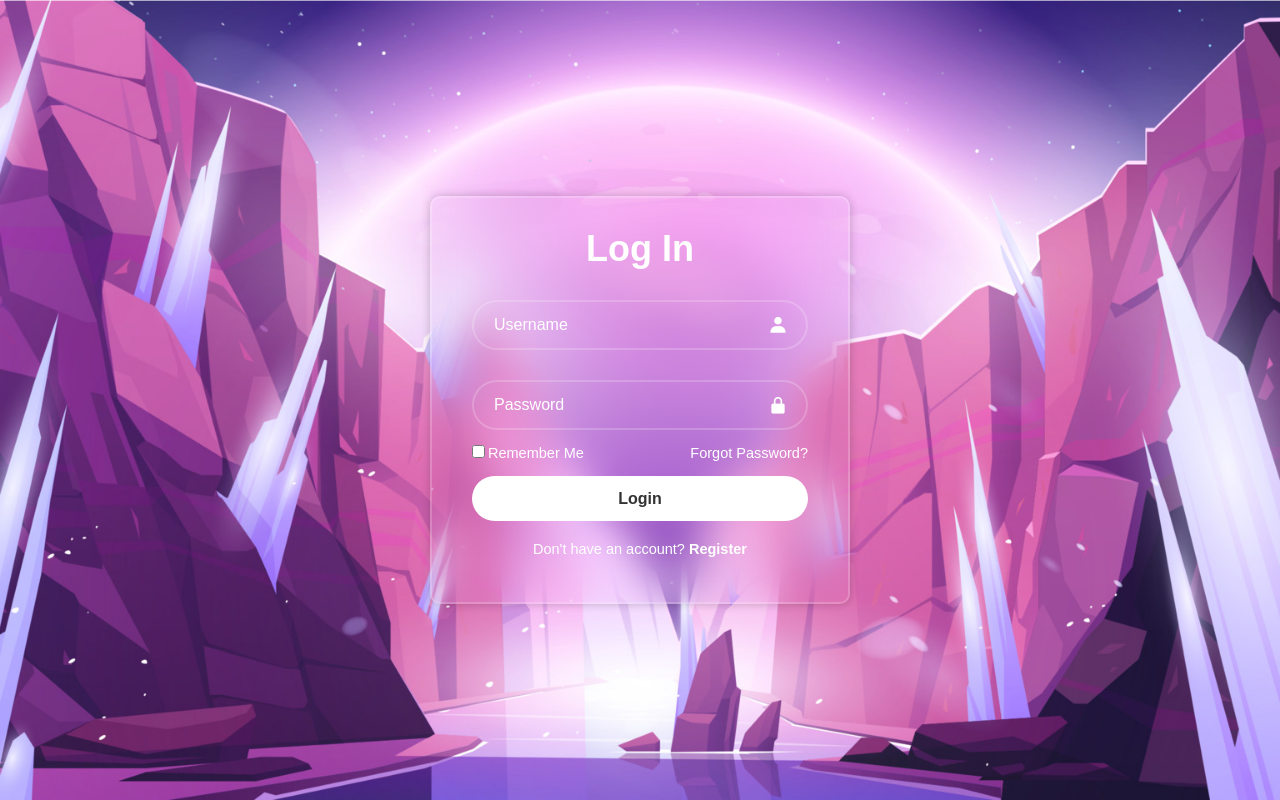
After one commit to sakhaoat17/portfolio, a PHP site: page /login.html in a window 1280 px wide. The commit adds this page. Run offline with PHP 8.4, Linux system fonts and the light colour scheme.

Commit message:
adding login

```diff
--- a/index.html
+++ b/index.html
@@ -153,6 +153,8 @@
                         <input type="email" name="email" placeholder="Your Email" required>
                         <textarea name="message" rows="6" placeholder="Your Message" required></textarea>
                         <button type="submit" class="btn btn2">Submit</button>
+                        <button type="submit" class="btn btn2" id="admin-button">Admin</button>
+
                     </form>
 
                 </div>
@@ -179,6 +181,9 @@
     </script>
 
     <script>
+        document.getElementById("admin-button").onclick = function() {
+            window.location.href = "login.html";
+        };
 
         var sidemenu=document.getElementById("sidemenu");
         function openmenu(){
@@ -189,5 +194,6 @@
         }
     </script>
 
+
 </body>
 </html>
--- /dev/null
+++ b/login.html
@@ -0,0 +1,36 @@
+<!DOCTYPE html>
+<html lang="en">
+<head>
+    <meta charset="UTF-8">
+    <meta name="viewport" content="width=device-width, initial-scale=1.0">
+    <title>login</title>
+    <link rel="stylesheet" href="style1.css">
+    <link href='https://unpkg.com/boxicons@2.1.4/css/boxicons.min.css' rel='stylesheet'>
+</head>
+<body>
+    <div class="wrapper">
+        <form action="login.php" method="Post">
+            <h1>Log In</h1>
+            <div class="input-box">
+                <input type="text" name="username" placeholder="Username" required>
+                <i class='bx bxs-user'></i>
+
+            </div>
+            <div class="input-box">
+                <input type="password" name="password" placeholder="Password" required>
+                <i class='bx bxs-lock-alt'></i>
+            </div>
+            <div class="remember-forget">
+                <label><input type="checkbox">Remember Me</label>
+                <a href="#">Forgot Password?</a>
+            </div>
+            <button type="submit" class="btn">Login</button>
+       <div class="register-link">
+        <p>Don't have an account?
+            <a href="#">Register</a>
+        </p>
+       </div>
+        </form>
+    </div>
+</body>
+</html>
--- /dev/null
+++ b/style1.css
@@ -0,0 +1,114 @@
+*{
+    margin: 0;
+    padding: 0;
+    box-sizing: border-box;
+    font-family: "poppins",sans-serif;
+
+}
+body{
+    display: flex;
+    justify-content: center;
+    align-items: center;
+    min-height: 100vh;
+    background: url(images/img2.jpg) no-repeat;
+    background-size: cover;
+    background-position: center;
+
+
+
+}
+.wrapper{
+    width: 420px;
+    background:transparent;
+    border:2px solid rgba(255,255,255,.2);
+    backdrop-filter: blur(20px);
+    box-shadow: 0 0 10px rgba(0,0,0,.2);
+    color:#fff;
+    border-radius: 10px;
+    padding: 30px 40px;
+}
+.wrapper h1{
+    font-size: 36px;
+    text-align: center;
+
+}
+.wrapper .input-box{
+    position: relative;
+    width: 100%;
+    height:50px;
+
+    margin:30px 0;
+}
+
+.input-box input{
+    width:100%;
+    height: 100%;
+    background: transparent;
+    border: none;
+    outline: none;
+    border:2px solid rgba(255,255,255,.2);
+    border-radius: 40px;
+    font-size: 16px;
+    color: #fff;
+    padding: 20px 45px 20px 20px;
+
+}
+.input-box input::placeholder{
+    color:#fff;
+}
+.input-box i{
+    position: absolute;
+    right: 20px;
+    top:50%;
+    transform: translateY(-50%);
+    font-size: 20px;
+
+}
+.wrapper .remember-forget{
+    display: flex;
+    justify-content: space-between;
+    font-size: 14.5px;
+    margin:-15px 0 15px;
+
+
+}
+.remember-forget label input{
+    accent-color: #fff;
+    margin-right: 3px;
+
+}
+.remember-forget a{
+    color: #fff;
+    text-decoration: none;
+}
+.remember-forget a:hover{
+    text-decoration: underline;
+}
+.wrapper .btn{
+    width:100%;
+    height: 45px;
+    background: #fff;
+    border:none;
+    outline:none;
+    border-radius: 40px;
+    box-shadow: 0 0 10ox rgba(0,0,0,.1);
+    cursor: pointer;
+    font-size: 16px;
+    color: #333;
+    font-weight: 600;
+
+}
+.wrapper .register-link{
+    font-size: 14.5px;
+    text-align: center;
+    margin:20px 0 15px;
+
+}
+.register-link p a{
+    color: #fff;
+    text-decoration: none;
+    font-weight: 600;
+}
+.register-link p a:hover{
+    text-decoration: underline;
+}
```
Also changed, not shown: admin.html (added, +25 -0 lines), login.php (added, +37 -0 lines), nav.css (added, +52 -0 lines), style.css (+12 -2 lines), images/img.jpg (added), images/img1.jpg (added), images/img2.jpg (added), images/img3.jpg (added), images/img4.jpg (added).
